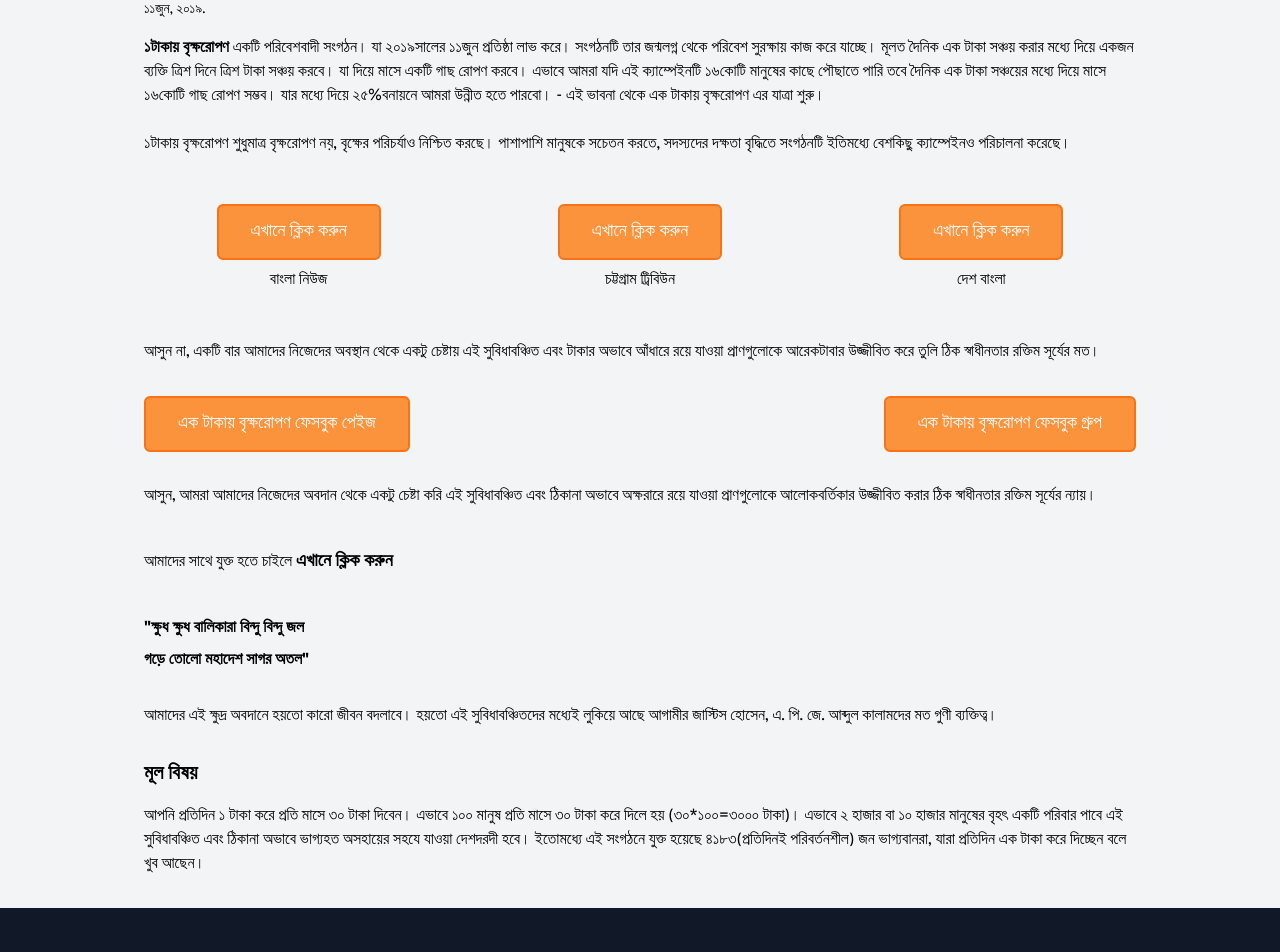
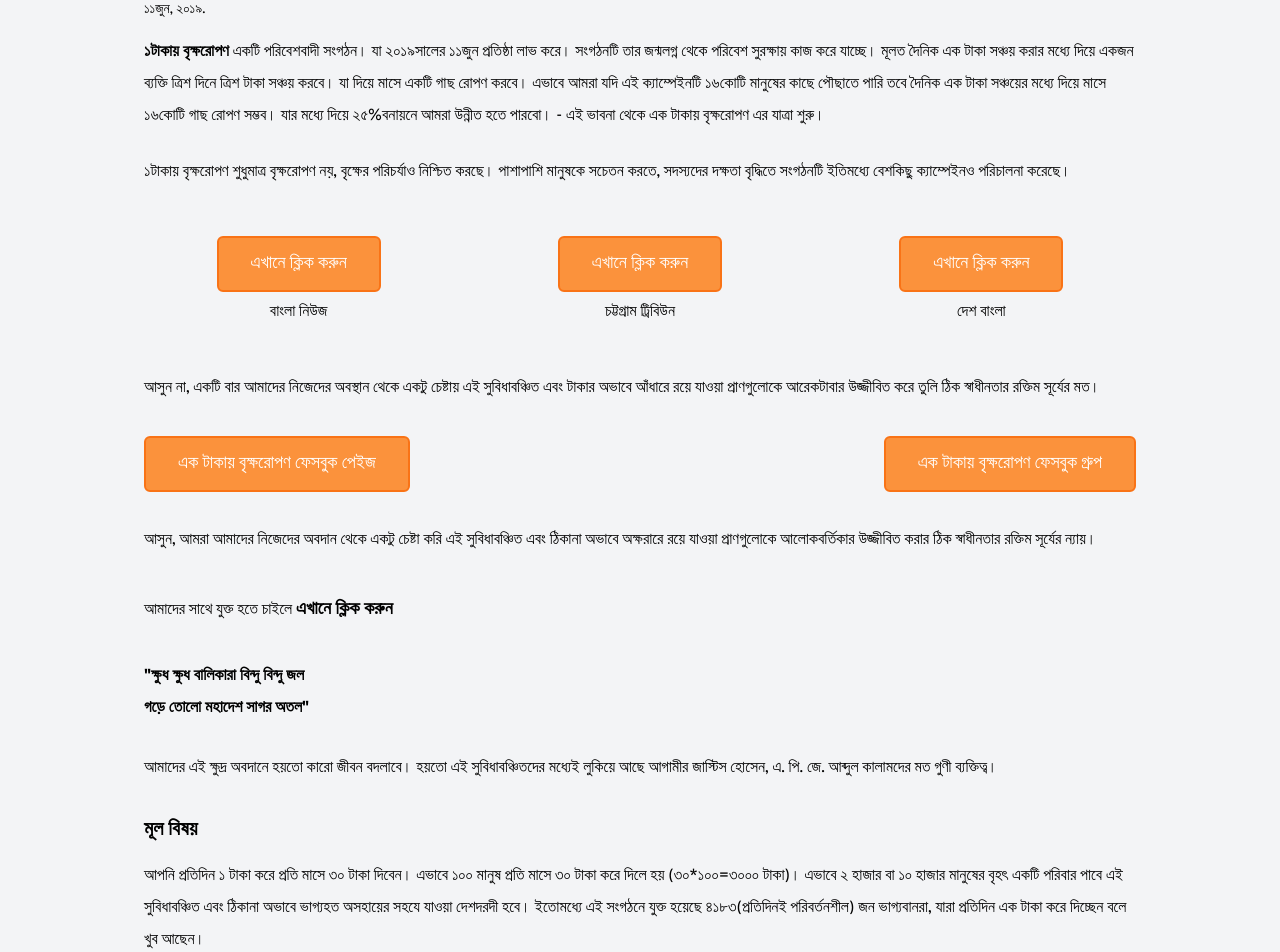
Before and after one commit to sakibhassandev/ek-takay-brikkhoropon, a Next.js app in the folder client/: page /our-story in a window 1280 px wide. Shown: the part 180-1132 px from the top of the page. Built offline with nearby package versions, Linux system fonts and the light colour scheme.

Commit message:
fix: layout issue in our-story

```diff
--- a/client/app/our-story/page.tsx
+++ b/client/app/our-story/page.tsx
@@ -17,7 +17,7 @@ export default function OurStory() {
           <p className="mb-4 text-sm text-muted-foreground">১১জুন, ২০১৯.</p>
 
           <div className="space-y-6">
-            <p>
+            <p className="leading-8">
               <b>১টাকায় বৃক্ষরোপণ</b> একটি পরিবেশবাদী সংগঠন। যা ২০১৯সালের ১১জুন
               প্রতিষ্ঠা লাভ করে। সংগঠনটি তার জন্মলগ্ন থেকে পরিবেশ সুরক্ষায় কাজ
               করে যাচ্ছে। মূলত দৈনিক এক টাকা সঞ্চয় করার মধ্যে দিয়ে একজন ব্যক্তি
@@ -27,7 +27,7 @@ export default function OurStory() {
               মধ্যে দিয়ে ২৫%বনায়নে আমরা উন্নীত হতে পারবো। - এই ভাবনা থেকে এক
               টাকায় বৃক্ষরোপণ এর যাত্রা শুরু।
             </p>
-            <p>
+            <p className="leading-8">
               ১টাকায় বৃক্ষরোপণ শুধুমাত্র বৃক্ষরোপণ নয়, বৃক্ষের পরিচর্যাও নিশ্চিত
               করছে। পাশাপাশি মানুষকে সচেতন করতে, সদস্যদের দক্ষতা বৃদ্ধিতে
               সংগঠনটি ইতিমধ্যে বেশকিছু ক্যাম্পেইনও পরিচালনা করেছে।{" "}
@@ -81,13 +81,13 @@ export default function OurStory() {
             </div>
           </div>
 
-          <p className="my-8">
+          <p className="my-8 leading-8">
             আসুন না, একটি বার আমাদের নিজেদের অবস্থান থেকে একটু চেষ্টায় এই
             সুবিধাবঞ্চিত এবং টাকার অভাবে আঁধারে রয়ে যাওয়া প্রাণগুলোকে আরেকটাবার
             উজ্জীবিত করে তুলি ঠিক স্বাধীনতার রক্তিম সূর্যের মত।
           </p>
 
-          <div className="flex justify-between gap-4 mb-8">
+          <div className="flex justify-between max-sm:flex-col gap-4 mb-8">
             <CustomButton
               variant="outline"
               className="bg-orange-400 text-black border-2 border-orange-300 px-8 py-3 rounded-md font-medium"
@@ -112,7 +112,7 @@ export default function OurStory() {
             </CustomButton>
           </div>
 
-          <p className="mb-8">
+          <p className="mb-8 leading-8">
             আসুন, আমরা আমাদের নিজেদের অবদান থেকে একটু চেষ্টা করি এই সুবিধাবঞ্চিত
             এবং ঠিকানা অভাবে অক্ষরারে রয়ে যাওয়া প্রাণগুলোকে আলোকবর্তিকার
             উজ্জীবিত করার ঠিক স্বাধীনতার রক্তিম সূর্যের ন্যায়।
@@ -131,7 +131,7 @@ export default function OurStory() {
             <p className="font-bold">গড়ে তোলো মহাদেশ সাগর অতল"</p>
           </div>
 
-          <p className="mb-8">
+          <p className="mb-8 leading-8">
             আমাদের এই ক্ষুদ্র অবদানে হয়তো কারো জীবন বদলাবে। হয়তো এই
             সুবিধাবঞ্চিতদের মধ্যেই লুকিয়ে আছে আগামীর জাস্টিস হোসেন, এ. পি. জে.
             আব্দুল কালামদের মত গুণী ব্যক্তিত্ব।
@@ -139,7 +139,7 @@ export default function OurStory() {
 
           <div className="space-y-4">
             <h2 className="text-xl font-bold">মূল বিষয়</h2>
-            <p>
+            <p className="leading-8">
               আপনি প্রতিদিন ১ টাকা করে প্রতি মাসে ৩০ টাকা দিবেন। এভাবে ১০০ মানুষ
               প্রতি মাসে ৩০ টাকা করে দিলে হয় (৩০*১০০=৩০০০ টাকা)। এভাবে ২ হাজার
               বা ১০ হাজার মানুষের বৃহৎ একটি পরিবার পাবে এই সুবিধাবঞ্চিত এবং
```
